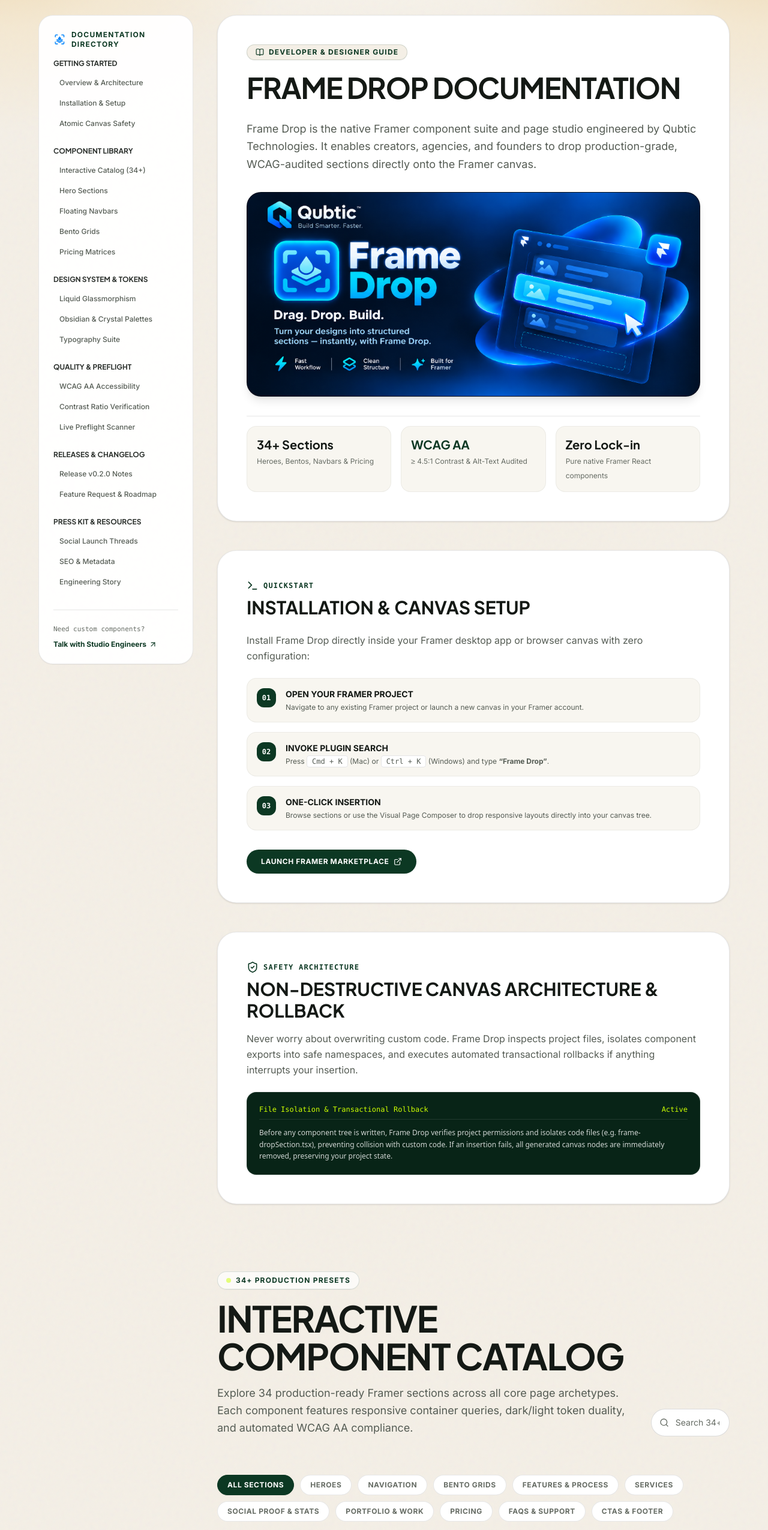
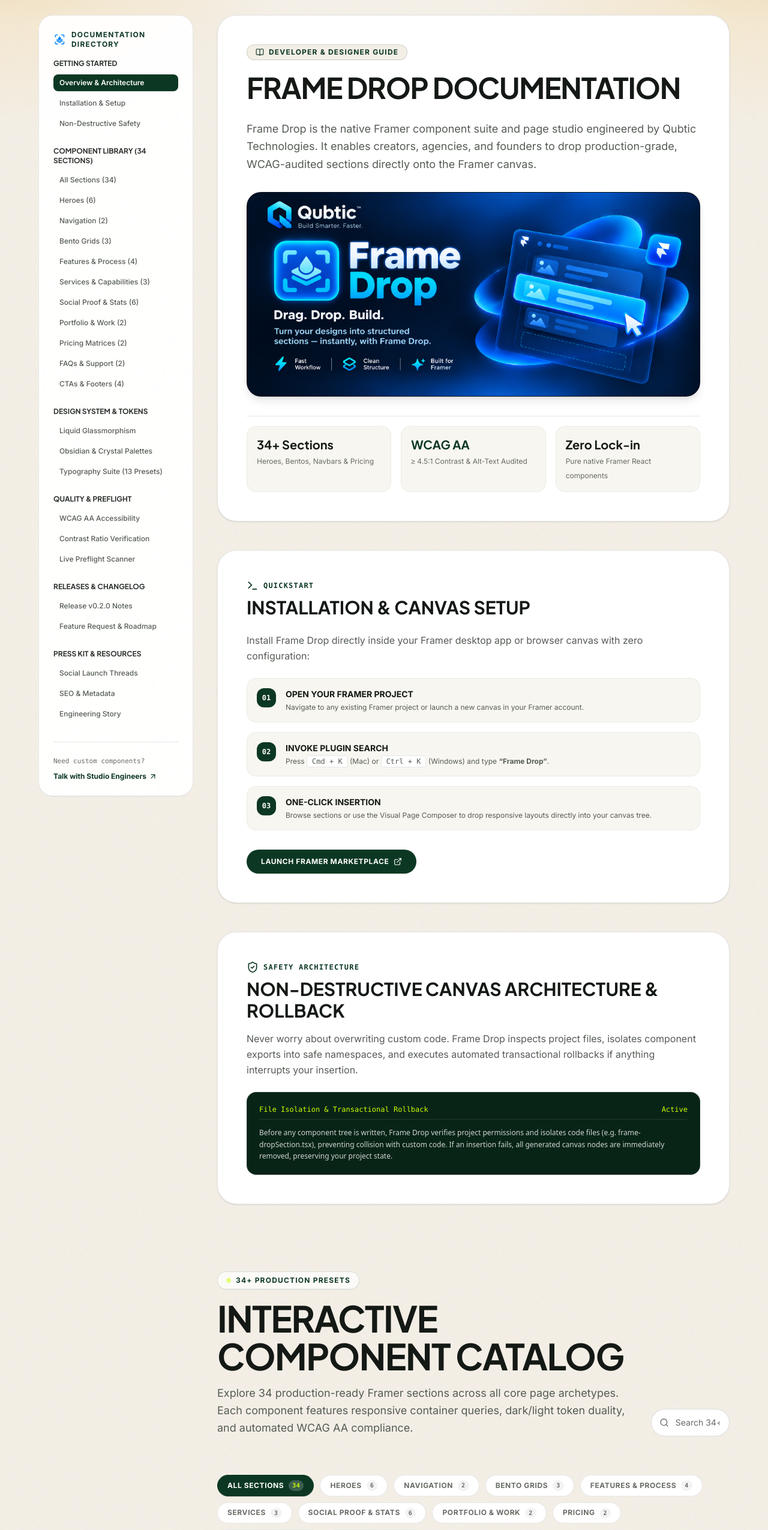
Before and after one commit to Qubtic/Qubtic-site, a Next.js app: page /framer/frame-drop/doc in a window 1280 px wide. Shown: the part 180-2730 px from the top of the page at 60% size. Built offline with nearby package versions, Linux system fonts and the light colour scheme.

Commit message:
feat(docs): audit and enhance catalog docs navigation, hash deep-linking, category count badges, and typography suite

```diff
--- a/src/components/framer/FrameDropCatalogExplorer.tsx
+++ b/src/components/framer/FrameDropCatalogExplorer.tsx
@@ -469,12 +469,79 @@
   'CTAs & Footer',
 ] as const;
 
+const hashToCategory: Record<string, string> = {
+  '#catalog': 'All Sections',
+  '#catalog-all': 'All Sections',
+  '#catalog-heroes': 'Heroes',
+  '#catalog-navigation': 'Navigation',
+  '#catalog-bento': 'Bento Grids',
+  '#catalog-features': 'Features & Process',
+  '#catalog-services': 'Services',
+  '#catalog-social': 'Social Proof & Stats',
+  '#catalog-portfolio': 'Portfolio & Work',
+  '#catalog-pricing': 'Pricing',
+  '#catalog-faq': 'FAQs & Support',
+  '#catalog-cta': 'CTAs & Footer',
+};
+
+const categoryToHash: Record<string, string> = {
+  'All Sections': '#catalog',
+  'Heroes': '#catalog-heroes',
+  'Navigation': '#catalog-navigation',
+  'Bento Grids': '#catalog-bento',
+  'Features & Process': '#catalog-features',
+  'Services': '#catalog-services',
+  'Social Proof & Stats': '#catalog-social',
+  'Portfolio & Work': '#catalog-portfolio',
+  'Pricing': '#catalog-pricing',
+  'FAQs & Support': '#catalog-faq',
+  'CTAs & Footer': '#catalog-cta',
+};
+
 export function FrameDropCatalogExplorer() {
   const [selectedCategory, setSelectedCategory] = React.useState<string>('All Sections');
   const [searchQuery, setSearchQuery] = React.useState('');
   const [activeCodeId, setActiveCodeId] = React.useState<string | null>(null);
   const [copiedId, setCopiedId] = React.useState<string | null>(null);
   const [droppedId, setDroppedId] = React.useState<string | null>(null);
+
+  const categoryCounts = React.useMemo(() => {
+    const counts: Record<string, number> = {
+      'All Sections': catalogData.length,
+    };
+    for (const item of catalogData) {
+      counts[item.category] = (counts[item.category] || 0) + 1;
+    }
+    return counts;
+  }, []);
+
+  React.useEffect(() => {
+    const syncFromHash = () => {
+      if (typeof window === 'undefined') return;
+      const hash = window.location.hash.toLowerCase();
+      if (hash && hashToCategory[hash]) {
+        setSelectedCategory(hashToCategory[hash]);
+        if (hash.startsWith('#catalog-')) {
+          const el = document.getElementById('catalog');
+          if (el) {
+            el.scrollIntoView({ behavior: 'smooth' });
+          }
+        }
+      }
+    };
+
+    syncFromHash();
+    window.addEventListener('hashchange', syncFromHash);
+    return () => window.removeEventListener('hashchange', syncFromHash);
+  }, []);
+
+  const handleSelectCategory = (cat: string) => {
+    setSelectedCategory(cat);
+    const hash = categoryToHash[cat];
+    if (hash && typeof window !== 'undefined') {
+      window.history.replaceState(null, '', hash);
+    }
+  };
 
   const filteredItems = catalogData.filter((item) => {
     const matchesCategory =
@@ -530,27 +597,63 @@
           </div>
         </div>
 
-        {/* Category Pills */}
+        {/* Category Pills with Authentic Section Count Badges */}
         <div className="flex flex-wrap items-center gap-2 sm:gap-2.5 mb-10 overflow-x-auto pb-2">
-          {categories.map((cat) => (
+          {categories.map((cat) => {
+            const count = categoryCounts[cat] || 0;
+            const isSelected = selectedCategory === cat;
+            return (
               <button
                 key={cat}
-              onClick={() => setSelectedCategory(cat)}
+                type="button"
+                onClick={() => handleSelectCategory(cat)}
                 className={cn(
-                'rounded-full px-4 py-2 text-xs font-bold uppercase tracking-wider transition-all duration-200 cursor-pointer shrink-0 border',
-                selectedCategory === cat
+                  'rounded-full px-4 py-2 text-xs font-bold uppercase tracking-wider transition-all duration-200 cursor-pointer shrink-0 border flex items-center gap-2',
+                  isSelected
                     ? 'bg-[#0C3823] text-white border-[#0C3823] shadow-xs'
                     : 'bg-white text-[#666C64] border-[#141915]/10 hover:bg-[#F4EFE6] hover:text-[#141915]'
                 )}
               >
-              {cat}
+                <span>{cat}</span>
+                <span
+                  className={cn(
+                    'text-[10px] font-mono px-1.5 py-0.5 rounded-full',
+                    isSelected ? 'bg-white/20 text-[#CCFF00]' : 'bg-[#141915]/5 text-[#666C64]'
+                  )}
+                >
+                  {count}
+                </span>
               </button>
-          ))}
+            );
+          })}
         </div>
 
-        {/* Component Grid */}
+        {/* Component Grid or Empty State */}
         <div className="grid grid-cols-1 md:grid-cols-2 lg:grid-cols-3 gap-6 sm:gap-8 items-stretch">
-          {filteredItems.map((item) => {
+          {filteredItems.length === 0 ? (
+            <div className="col-span-full rounded-[28px] border border-[#141915]/10 bg-white p-12 text-center shadow-sm">
+              <div className="mx-auto flex h-14 w-14 items-center justify-center rounded-2xl bg-[#F4EFE6] text-[#0C3823] mb-4">
+                <Search className="w-6 h-6" />
+              </div>
+              <h3 className="font-heading text-xl font-bold uppercase text-[#141915] mb-2">
+                No Sections Found
+              </h3>
+              <p className="text-sm text-[#555C54] max-w-md mx-auto mb-6">
+                No components match your search term &ldquo;{searchQuery}&rdquo; in category &ldquo;{selectedCategory}&rdquo;.
+              </p>
+              <button
+                type="button"
+                onClick={() => {
+                  setSearchQuery('');
+                  handleSelectCategory('All Sections');
+                }}
+                className="inline-flex items-center gap-2 rounded-full bg-[#0C3823] px-5 py-2.5 text-xs font-bold uppercase tracking-wider text-white hover:bg-[#164E33] transition-colors cursor-pointer"
+              >
+                Reset Filters
+              </button>
+            </div>
+          ) : (
+            filteredItems.map((item) => {
             const isCodeOpen = activeCodeId === item.id;
             const isCopied = copiedId === item.id;
             const isDropped = droppedId === item.id;
@@ -683,7 +786,7 @@
                 </div>
               </div>
             );
-          })}
+          }))}
         </div>
 
       </div>
--- a/src/components/framer/FrameDropDesignSystem.tsx
+++ b/src/components/framer/FrameDropDesignSystem.tsx
@@ -92,11 +92,11 @@
               <div className="flex items-center gap-2 mb-4">
                 <Type className="w-5 h-5 text-[#0C3823]" />
                 <h3 className="font-heading text-xl font-bold uppercase text-[#141915]">
-                  Curated Typography Suite
+                  Curated Typography Suite (13 Presets)
                 </h3>
               </div>
               <p className="text-xs text-[#555C54] mb-5">
-                Select a font to preview how Frame Drop components adapt in real time.
+                Preview 6 flagship pairings from Frame Drop’s 13 native typography presets (including Inter, Plus Jakarta Sans, Outfit, DM Sans, Syne, and Cinzel).
               </p>
 
               <div className="space-y-2">
--- a/src/components/framer/FrameDropDocsLayout.tsx
+++ b/src/components/framer/FrameDropDocsLayout.tsx
@@ -26,17 +26,23 @@
     items: [
       { title: 'Overview & Architecture', href: '#overview' },
       { title: 'Installation & Setup', href: '#installation' },
-      { title: 'Atomic Canvas Safety', href: '#canvas-safety' },
+      { title: 'Non-Destructive Safety', href: '#canvas-safety' },
     ],
   },
   {
-    group: 'Component Library',
+    group: 'Component Library (34 Sections)',
     items: [
-      { title: 'Interactive Catalog (34+)', href: '#catalog' },
-      { title: 'Hero Sections', href: '#catalog' },
-      { title: 'Floating Navbars', href: '#catalog' },
-      { title: 'Bento Grids', href: '#catalog' },
-      { title: 'Pricing Matrices', href: '#catalog' },
+      { title: 'All Sections (34)', href: '#catalog' },
+      { title: 'Heroes (6)', href: '#catalog-heroes' },
+      { title: 'Navigation (2)', href: '#catalog-navigation' },
+      { title: 'Bento Grids (3)', href: '#catalog-bento' },
+      { title: 'Features & Process (4)', href: '#catalog-features' },
+      { title: 'Services & Capabilities (3)', href: '#catalog-services' },
+      { title: 'Social Proof & Stats (6)', href: '#catalog-social' },
+      { title: 'Portfolio & Work (2)', href: '#catalog-portfolio' },
+      { title: 'Pricing Matrices (2)', href: '#catalog-pricing' },
+      { title: 'FAQs & Support (2)', href: '#catalog-faq' },
+      { title: 'CTAs & Footers (4)', href: '#catalog-cta' },
     ],
   },
   {
@@ -44,7 +50,7 @@
     items: [
       { title: 'Liquid Glassmorphism', href: '#design-system' },
       { title: 'Obsidian & Crystal Palettes', href: '#design-system' },
-      { title: 'Typography Suite', href: '#design-system' },
+      { title: 'Typography Suite (13 Presets)', href: '#design-system' },
     ],
   },
   {
@@ -75,6 +81,18 @@
 export function FrameDropDocsLayout() {
   const [isInstallModalOpen, setIsInstallModalOpen] = React.useState(false);
   const [mobileMenuOpen, setMobileMenuOpen] = React.useState(false);
+  const [activeHash, setActiveHash] = React.useState('#overview');
+
+  React.useEffect(() => {
+    const updateHash = () => {
+      if (typeof window !== 'undefined' && window.location.hash) {
+        setActiveHash(window.location.hash.toLowerCase());
+      }
+    };
+    updateHash();
+    window.addEventListener('hashchange', updateHash);
+    return () => window.removeEventListener('hashchange', updateHash);
+  }, []);
 
   return (
     <div className="relative pt-24 pb-20 sm:pt-28">
@@ -164,17 +182,28 @@
                       {group.group}
                     </h4>
                     <ul className="space-y-1.5 text-xs">
-                      {group.items.map((item) => (
+                      {group.items.map((item) => {
+                        const isActive = activeHash === item.href.toLowerCase();
+                        return (
                           <li key={item.title}>
                             <a
                               href={item.href}
-                            onClick={() => setMobileMenuOpen(false)}
-                            className="block rounded-lg px-2.5 py-1.5 text-[#555C54] hover:bg-[#F4EFE6] hover:text-[#0C3823] transition-colors font-medium"
+                              onClick={() => {
+                                setActiveHash(item.href.toLowerCase());
+                                setMobileMenuOpen(false);
+                              }}
+                              className={cn(
+                                'block rounded-lg px-2.5 py-1.5 transition-colors font-medium',
+                                isActive
+                                  ? 'bg-[#0C3823] text-white font-semibold shadow-2xs'
+                                  : 'text-[#555C54] hover:bg-[#F4EFE6] hover:text-[#0C3823]'
+                              )}
                             >
                               {item.title}
                             </a>
                           </li>
-                      ))}
+                        );
+                      })}
                     </ul>
                   </div>
                 ))}
--- a/src/components/layout/Navbar.tsx
+++ b/src/components/layout/Navbar.tsx
@@ -408,7 +408,7 @@
                                 </Link>
 
                                 <Link
-                                  href="/framer/frame-drop#catalog"
+                                  href="/framer/frame-drop/docs#catalog"
                                   onClick={() => setIsOpen(false)}
                                   className="qubtic-mobile-sublink"
                                 >
```
Lines whose indentation alone changed are shown as unchanged.
